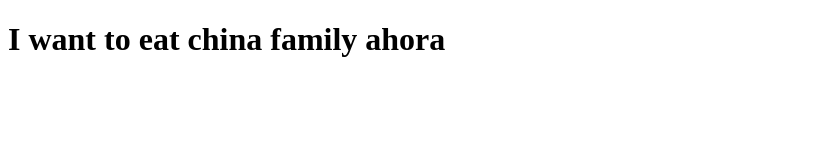
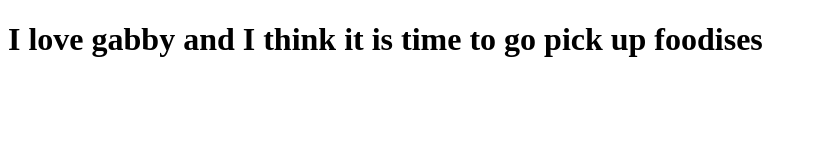
Before and after one commit to xdanielgonzalez/simplewebapp, a plain HTML site: page index.html in a window 1280 px wide. Shown: the whole page, without its empty margins (0-816 px from the left). Drawn offline with Linux system fonts and the light colour scheme.

Commit message:
Update index.html

```diff
--- a/index.html
+++ b/index.html
@@ -4,7 +4,7 @@
 	<meta charset="utf-8">
 	<meta name="viewport" content="width=device-width, initial-scale=1">
 	<title></title>
-	<h1>I want to eat china family ahora</h1>
+	<h1>I love gabby and I think it is time to go pick up foodises</h1>
 </head>
 <body>
 
```
